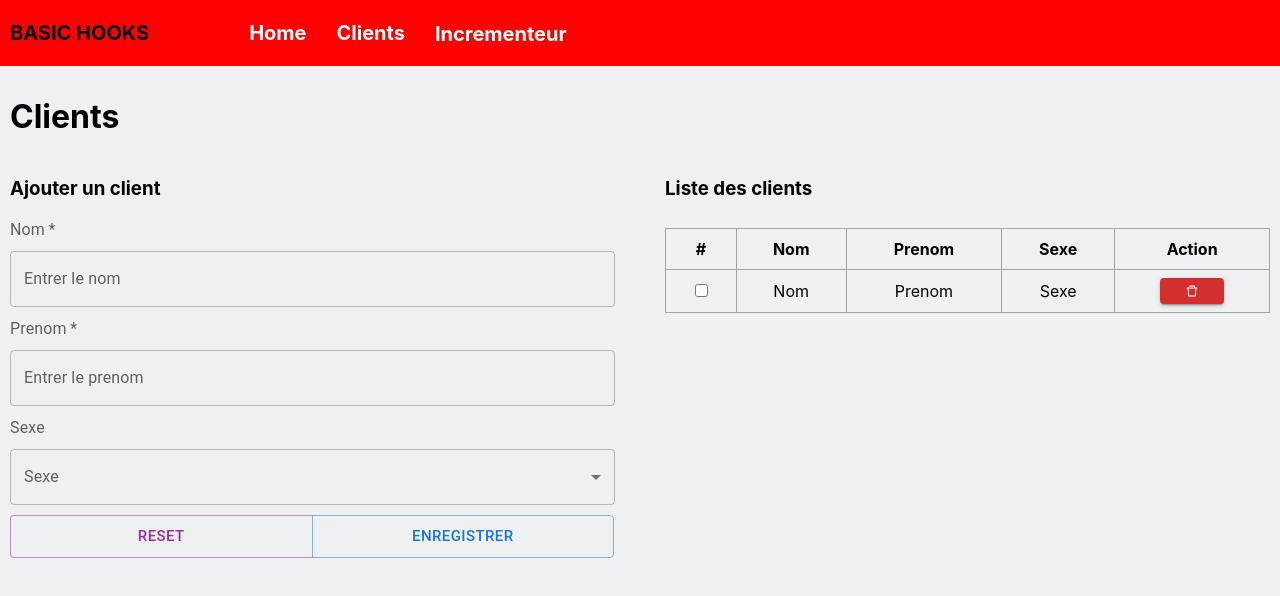
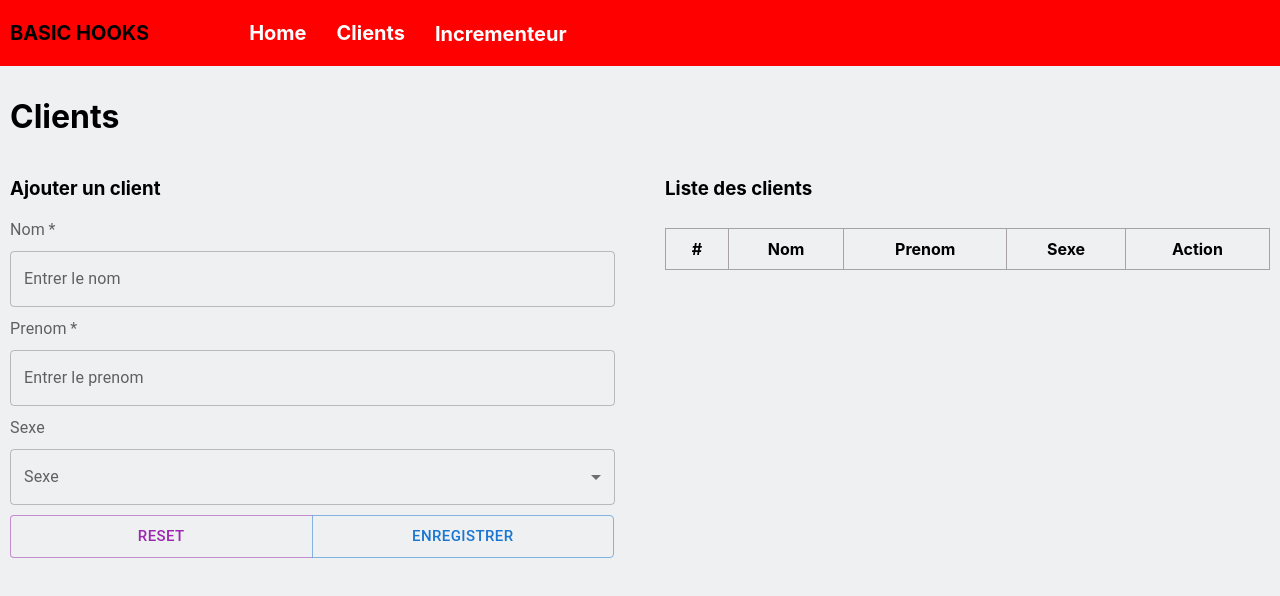
Before and after one commit to alexissengangabo07/React.js-Basics-Hooks, a React (Create React App) app: page /client in a window 1280 px wide. Shown: the top 596 px of the page. Built offline with nearby package versions, Linux system fonts and the light colour scheme.

Commit message:
load state in table

```diff
--- a/src/components/clients/Client.js
+++ b/src/components/clients/Client.js
@@ -1,4 +1,4 @@
-import React, {useState} from 'react';
+import React, { useState } from 'react';
 import './client.css';
 import { AiOutlineDelete } from 'react-icons/ai';
 
@@ -6,34 +6,30 @@ import {
   TextField, Button, FormGroup, FormLabel, ButtonGroup, InputLabel,
   Select, MenuItem, FormControl
 } from '@mui/material';
-import {} from '@mui/x-data-grid'
+import { } from '@mui/x-data-grid'
 
 function Client() {
+
   let [client, setClient] = useState({
     id: 0,
     nom: '',
     prenom: '',
     sexe: ''
   });
-  let clients = [];
+  let [clientsArray, setClientsArray] = useState([]);
+
   const addClient = (e, lastId) => {
     let data = new FormData(e.target);
-  console.log(clients);
+    console.log(client);
 
-  clients.push({
-      id: lastId+=1,
+    setClient({
+      id: lastId += 1,
       nom: data.get('nom'),
       prenom: data.get('prenom'),
       sexe: data.get('sexe')
     });
-
-  setClient({
-    id: lastId+=1,
-    nom: data.get('nom'),
-    prenom: data.get('prenom'),
-    sexe: data.get('sexe')
-  });
-  console.log(clients);
+    setClientsArray(clientsArray.concat(client));
+    console.log(clientsArray);
   }
 
   return (
@@ -47,7 +43,7 @@ const addClient = (e, lastId) => {
             <div>
               <h3>Ajouter un client</h3>
             </div>
-                <form encType='multipart/form-data' onSubmit={(e) => { e.preventDefault(); addClient(e, client.id)}} autoComplete="off">
+            <form encType='multipart/form-data' onSubmit={(e) => { e.preventDefault(); addClient(e, client.id) }} autoComplete="off">
               <FormGroup className='form-group'>
                 <FormLabel required={true} className="label">Nom</FormLabel>
                 <TextField name='nom' size='medium' label="Entrer le nom" variant="outlined" />
@@ -65,8 +61,7 @@ const addClient = (e, lastId) => {
                     id="select-sexe"
                     name="sexe"
                     label="sexe"
-                        value={client.sexe}
-                        onChange={(e) => setClient({...client, sexe: e.target.value})}
+                    onChange={(e) => e.target.value}
                   >
                     <MenuItem value={'Masculin'}>Masculin</MenuItem>
                     <MenuItem value={'Feminin'}>Feminin</MenuItem>
@@ -75,8 +70,8 @@ const addClient = (e, lastId) => {
               </FormGroup>
               <FormGroup className='form-group'>
                 <ButtonGroup size='large' variant='outlined' >
-                      <Button type='reset' color='secondary' style={{width: '50%'}}>RESET</Button>
-                      <Button type="sumbit" color="primary" style={{width: '50%'}}>ENREGISTRER</Button>
+                  <Button type='reset' color='secondary' style={{ width: '50%' }}>RESET</Button>
+                  <Button type="sumbit" color="primary" style={{ width: '50%' }}>ENREGISTRER</Button>
                 </ButtonGroup>
               </FormGroup>
             </form>
@@ -97,13 +92,21 @@ const addClient = (e, lastId) => {
                   </tr>
                 </thead>
                 <tbody>
-                      <tr>
+                  {
+                    [client].map(client => {
+                      if(client.nom != '') {
+                        return(
+                          <tr key={client.id}>
                             <td><input type="checkbox" /></td>
-                        <td>Nom</td>
-                        <td>Prenom</td>
-                        <td>Sexe</td>
+                            <td>{client.nom}</td>
+                            <td>{client.prenom}</td>
+                            <td>{client.sexe}</td>
                             <td><Button color="error" size='larg' variant='contained'><AiOutlineDelete /></Button></td>
                           </tr>
+                        )
+                      }
+                  })
+                }
                 </tbody>
               </table>
             </div>
```
Lines whose indentation alone changed are shown as unchanged.
